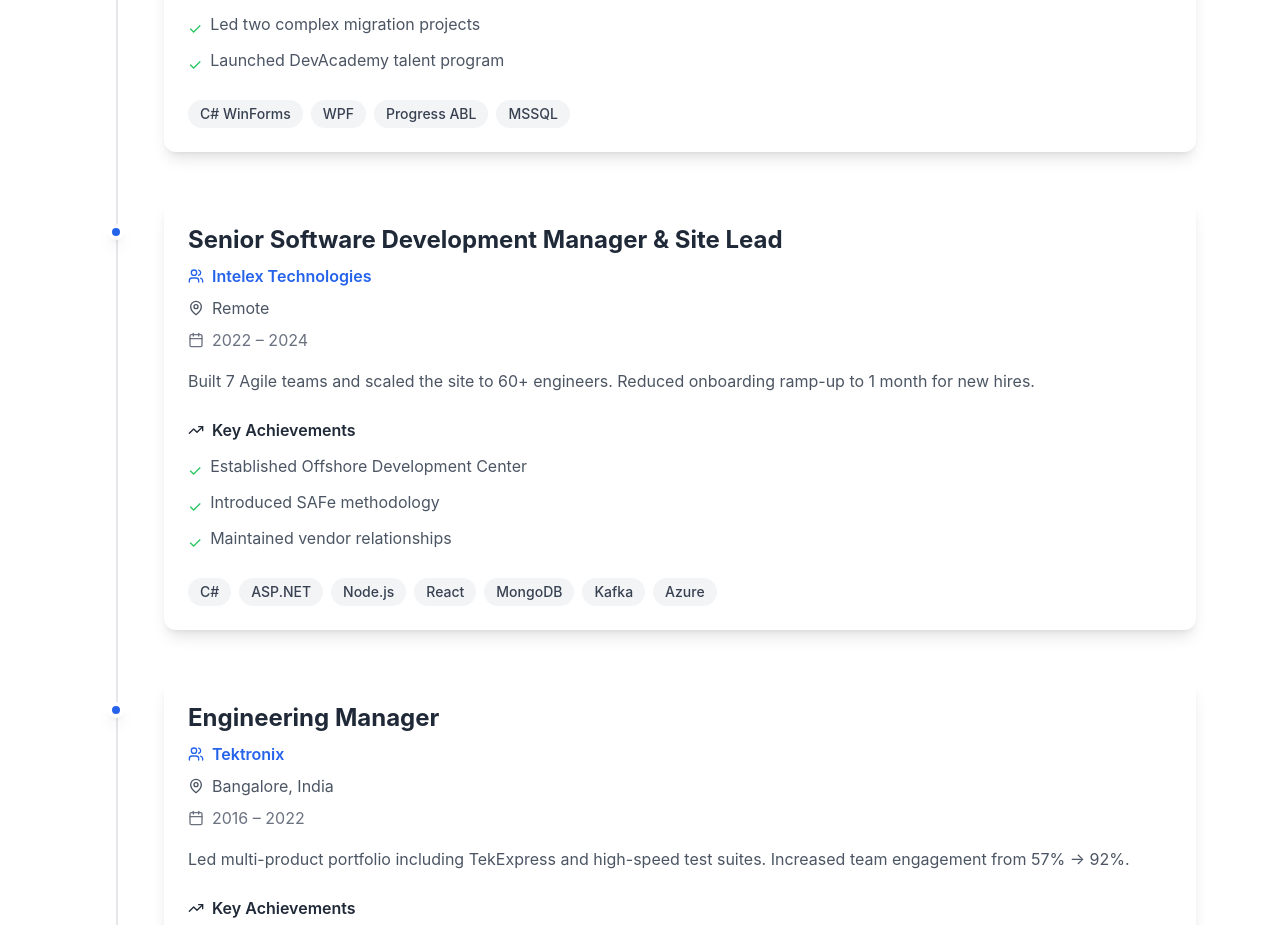
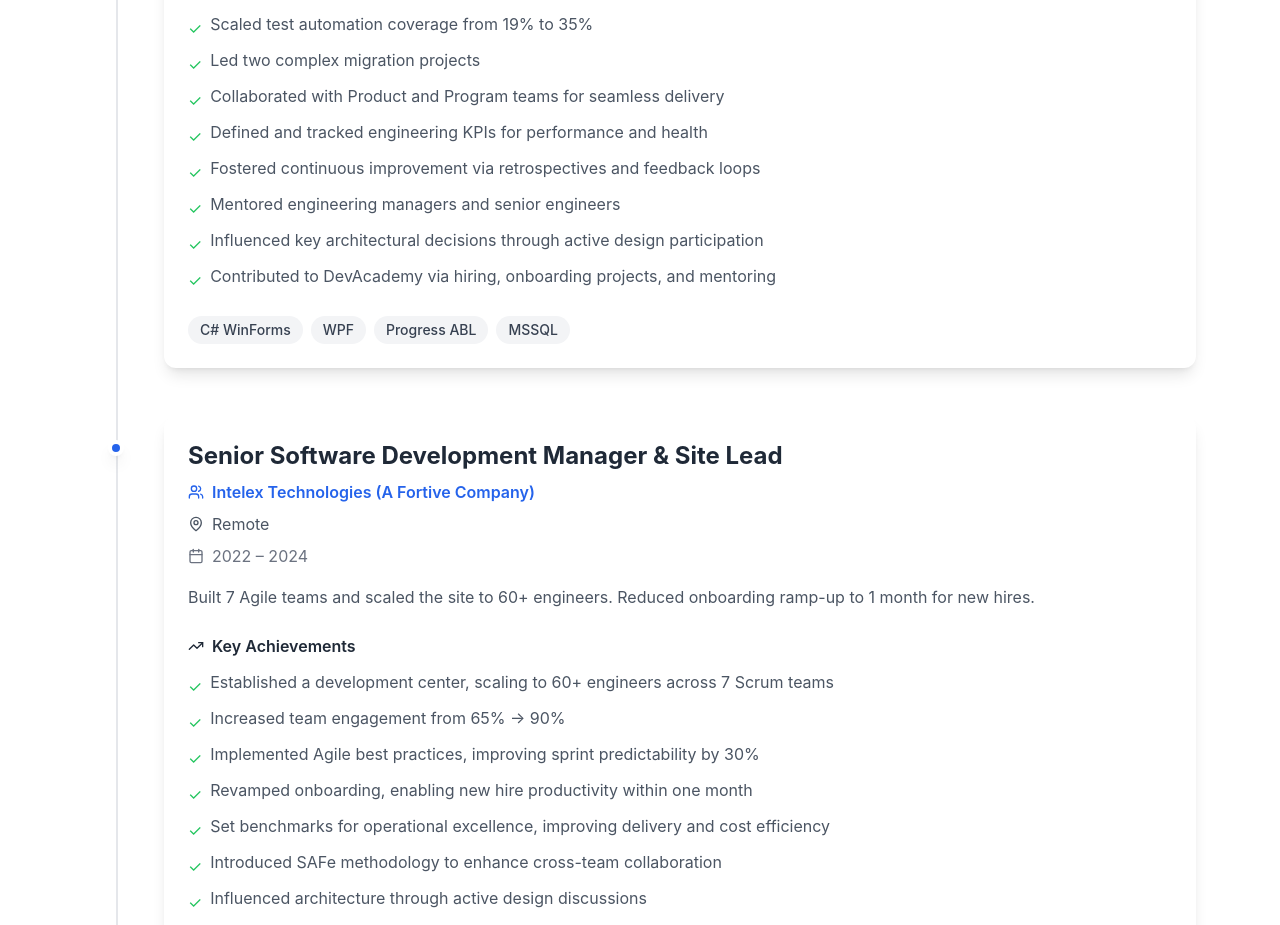
Before and after one commit to ashokkumarin/myprofile, a Next.js app: page / in a window 1280 px wide. Shown: the part 1866-2791 px from the top of the page. Built offline with nearby package versions, Linux system fonts and the light colour scheme.

Commit message:
updated resume content

```diff
--- a/app/page.tsx
+++ b/app/page.tsx
@@ -45,8 +45,8 @@
       <About />
       <Experience />
       <Skills />
-      <Projects />
-      <Blog />
+      {/* <Projects />
+      <Blog /> */}
       <Contact />
       <Footer />
     </main>
--- a/components/Contact.tsx
+++ b/components/Contact.tsx
@@ -35,7 +35,7 @@
       icon: Github,
       title: "GitHub",
       value: "View my projects",
-      link: "#",
+      link: "https://github.com/ashokkumarin",
       color: "text-gray-800"
     },
     {
--- a/components/Experience.tsx
+++ b/components/Experience.tsx
@@ -12,42 +12,101 @@
   const experiences = [
     {
       title: "Director of Development Engineering",
-      company: "Greenway Health",
+      company: "Greenway Health (A Vista Portfolio Company)",
       location: "Bengaluru, India",
       period: "2024 – Present",
       description: "Lead 60+ engineers in delivering EHR products for ambulatory and dental care. Implemented engineering KPIs and dashboards to track velocity, quality, and operational efficiency.",
       achievements: [
-        "Scaled test automation coverage from 19% → 35%",
+        "Achieved 20%+ productivity gains through process improvements",
+        "Scaled test automation coverage from 19% to 35%",
         "Led two complex migration projects",
-        "Launched DevAcademy talent program"
+        "Collaborated with Product and Program teams for seamless delivery",
+        "Defined and tracked engineering KPIs for performance and health",
+        "Fostered continuous improvement via retrospectives and feedback loops",
+        "Mentored engineering managers and senior engineers",
+        "Influenced key architectural decisions through active design participation",
+        "Contributed to DevAcademy via hiring, onboarding projects, and mentoring"
       ],
       tech: ["C# WinForms", "WPF", "Progress ABL", "MSSQL"]
     },
     {
       title: "Senior Software Development Manager & Site Lead",
-      company: "Intelex Technologies",
+      company: "Intelex Technologies (A Fortive Company)",
       location: "Remote",
       period: "2022 – 2024",
       description: "Built 7 Agile teams and scaled the site to 60+ engineers. Reduced onboarding ramp-up to 1 month for new hires.",
       achievements: [
-        "Established Offshore Development Center",
-        "Introduced SAFe methodology",
-        "Maintained vendor relationships"
+        "Established a development center, scaling to 60+ engineers across 7 Scrum teams",
+        "Increased team engagement from 65% → 90%",
+        "Implemented Agile best practices, improving sprint predictability by 30%",
+        "Revamped onboarding, enabling new hire productivity within one month",
+        "Set benchmarks for operational excellence, improving delivery and cost efficiency",
+        "Introduced SAFe methodology to enhance cross-team collaboration",
+        "Influenced architecture through active design discussions",
+        "Streamlined workflows via close collaboration with cross-functional teams",
+        "Maintained vendor relationships to ensure consistent delivery",
+        "Tracked KPIs and project progress, reporting to senior leadership",
+        "Conducted performance evaluations and mentoring to build a cohesive, engaged team"
       ],
       tech: ["C#", "ASP.NET", "Node.js", "React", "MongoDB", "Kafka", "Azure"]
     },
     {
-      title: "Engineering Manager",
-      company: "Tektronix",
+      title: "Engineering Manager <- Program Manager <- Project Lead <- Sr. Software Engineer",
+      company: "Tektronix (A Fortive Company)",
       location: "Bangalore, India",
-      period: "2016 – 2022",
+      period: "2006 – 2022",
       description: "Led multi-product portfolio including TekExpress and high-speed test suites. Increased team engagement from 57% → 92%.",
       achievements: [
         "Delivered 40+ high-speed serial test products",
         "Transitioned legacy products to web-based architecture",
-        "Structured mentoring and career growth paths"
+        "Structured mentoring and career growth paths",
+        "Delivered software projects on time with high quality standards",
+        "Oversaw end-to-end development: design, coding, testing, deployment",
+        "Managed and mentored developers, driving performance and growth",
+        "Defined project scopes and objectives with key stakeholders",
+        "Championed best practices in development and project management",
+        "Drove innovation by staying ahead of industry trends",
+        "Boosted team engagement from 57% to 92% through collaborative culture",
+        "Led architectural decisions and implementation with hands-on leadership",
+        "Owned product portfolio in HDMI/MIPI standards and firmware development",
+        "Facilitated cross-functional collaboration with customers and partners",
+        "Spearheaded recruitment and mentorship to build a high-performing team",
+        "Cultivated a culture of innovation and continuous improvement"
       ],
-      tech: [".NET", "C#", "Python", "ASP.NET"]
+      tech: [".NET", "C#", "Python", "ASP.NET", "LabVIEW", "TestStand"]
+    },
+    {
+      title: "Senior Software Engineer",
+      company: "Robert Bosch Engineering India Pvt Ltd",
+      location: "Bangalore, India",
+      period: "2005 – 2006",
+      description: "Led development and integration of industrial automation and inspection systems across multiple global sites, delivering robust solutions in C++, C#, LabVIEW, and PLC communication.",
+      achievements: [
+        "Developed drivers and RS-232 modules for pump calibration and PLC communication systems",
+        "Designed and implemented UIs for hardware control and injector inspection systems",
+        "Migrated legacy FoxPro interfaces to modern C# operator consoles for laser marking systems",
+        "Enhanced UI and error reporting for PCB test automation using DLL-based architecture",
+        "Delivered integration and commissioning support across multiple inspection platforms",
+        "Analyzed Marantz PCB inspection tool capabilities for soldering process validation",
+        "Prototyped and implemented LabVIEW-based injector inspection system with NI DAQ integration"
+      ],
+      tech: [".NET", "C#", "LabVIEW", "LabWindows CVI", "TestStand"]
+    },
+    {
+      title: "Senior Project Engineer",
+      company: "Soliton Technologies Pvt Ltd",
+      location: "Bangalore, India",
+      period: "2002 – 2005",
+      description: "Delivered high-speed vision and inspection systems across automotive, industrial, and medical domains, leveraging LabVIEW, NI IMAQ, and embedded technologies for precision automation and defect detection.",
+      achievements: [
+        "Delivered high-speed vision inspection systems for automotive and industrial clients using LabVIEW and NI IMAQ",
+        "Designed adaptive algorithms for defect detection in CT-scan sensors, brake assemblies, and pencil sorting systems",
+        "Developed real-time vision modules achieving sub-40µs detection speeds for high-throughput inspection",
+        "Migrated legacy systems and built modern operator interfaces for laser marking and inspection platforms",
+        "Spearheaded feasibility studies and proof-of-concept demos for 3D measurement and web inspection systems",
+        "Provided technical leadership, installation, and commissioning support across customer sites"
+      ],
+      tech: ["LabVIEW", "LabWindows CVI", "TestStand", "NI IMAQ", "C", "C++"]
     }
   ]
 
--- a/components/Navigation.tsx
+++ b/components/Navigation.tsx
@@ -21,8 +21,8 @@
     { name: 'About', href: '#about' },
     { name: 'Experience', href: '#experience' },
     { name: 'Skills', href: '#skills' },
-    { name: 'Projects', href: '#projects' },
-    { name: 'Blog', href: '#blog' },
+    //{ name: 'Projects', href: '#projects' },
+    //{ name: 'Blog', href: '#blog' },
     { name: 'Contact', href: '#contact' },
   ]
 
```
